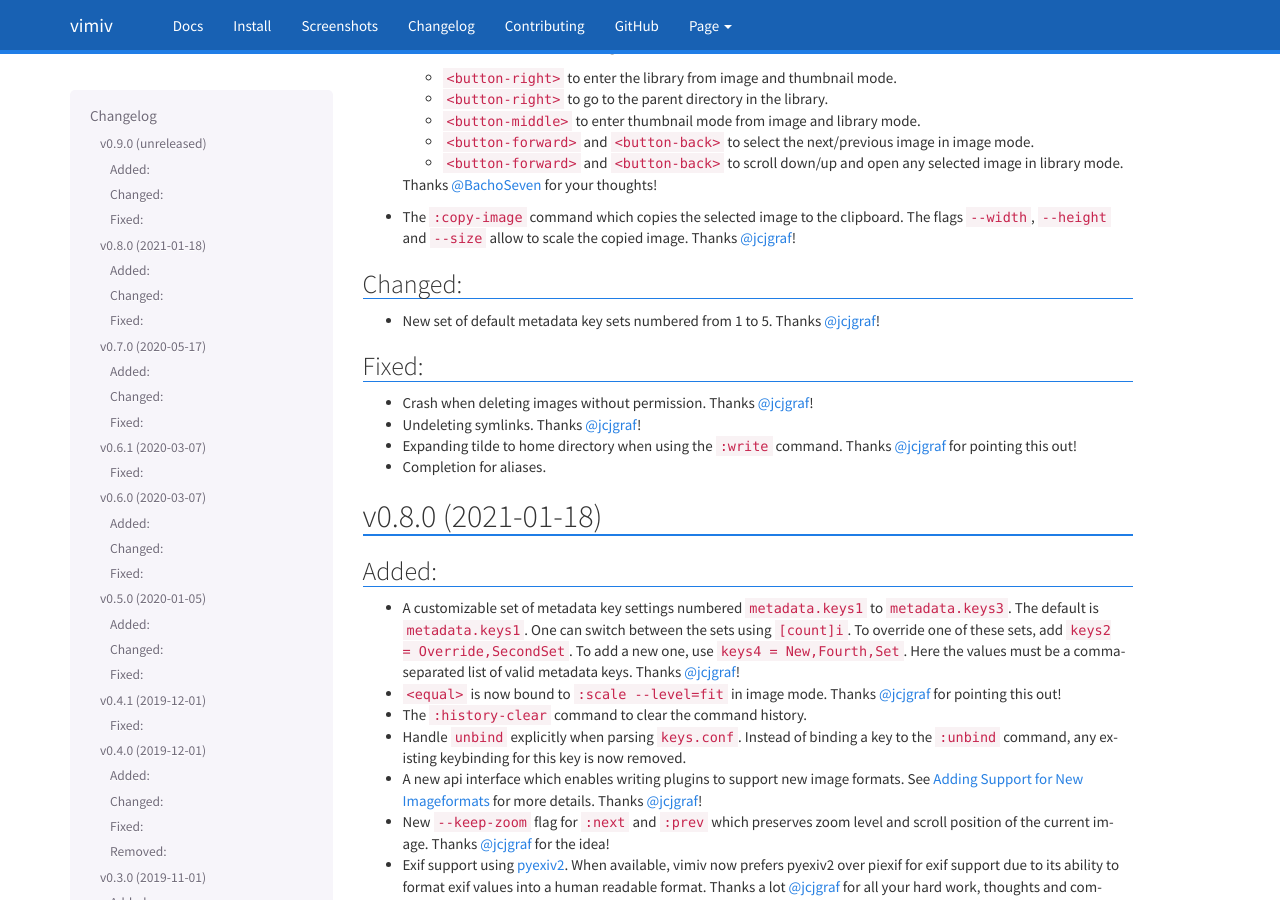
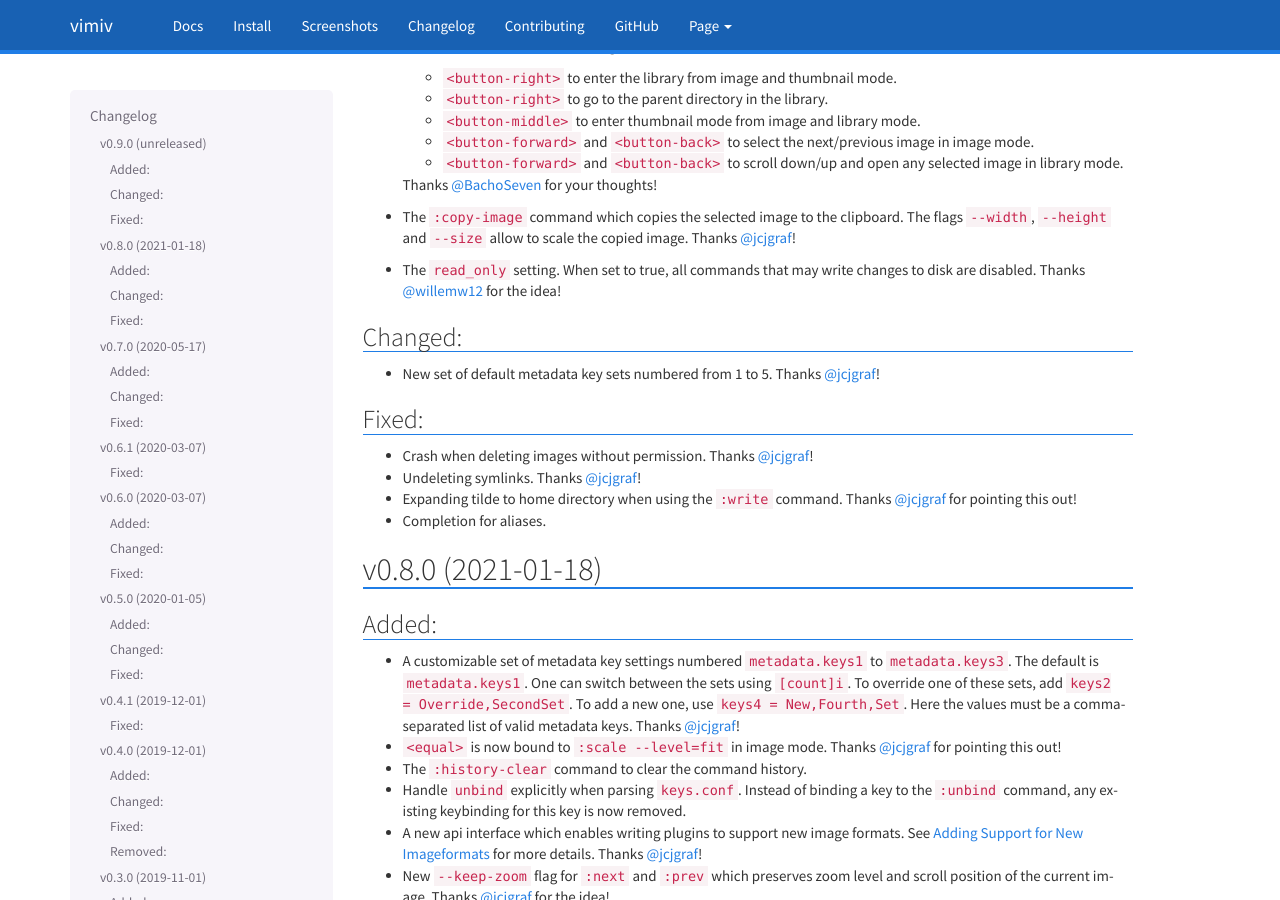
Before and after one commit to karlch/vimiv-qt, a Sphinx documentation site: the page built from docs/changelog.rst, in a window 1280 px wide and 900 px high, scrolled down 522 px. Built offline with Sphinx 7.4.7, drawn with Linux system fonts in a browser that asks for light colours.

Commit message:
Docs: Update changelog for read_only setting

```diff
--- a/docs/changelog.rst
+++ b/docs/changelog.rst
@@ -39,6 +39,9 @@ Added:
 * The ``:copy-image`` command which copies the selected image to the clipboard. The
   flags ``--width``, ``--height`` and ``--size`` allow to scale the copied image.
   Thanks `@jcjgraf`_!
+* The ``read_only`` setting. When set to true, all commands that may write changes to
+  disk are disabled.
+  Thanks `@willemw12`_ for the idea!
 
 Changed:
 ^^^^^^^^
@@ -457,3 +460,4 @@ Initial release of the Qt version.
 .. _@OliverLew: https://github.com/OliverLew
 .. _@maximbaz: https://github.com/maximbaz
 .. _@BachoSeven: https://github.com/BachoSeven
+.. _@willemw12: https://github.com/willemw12
```
